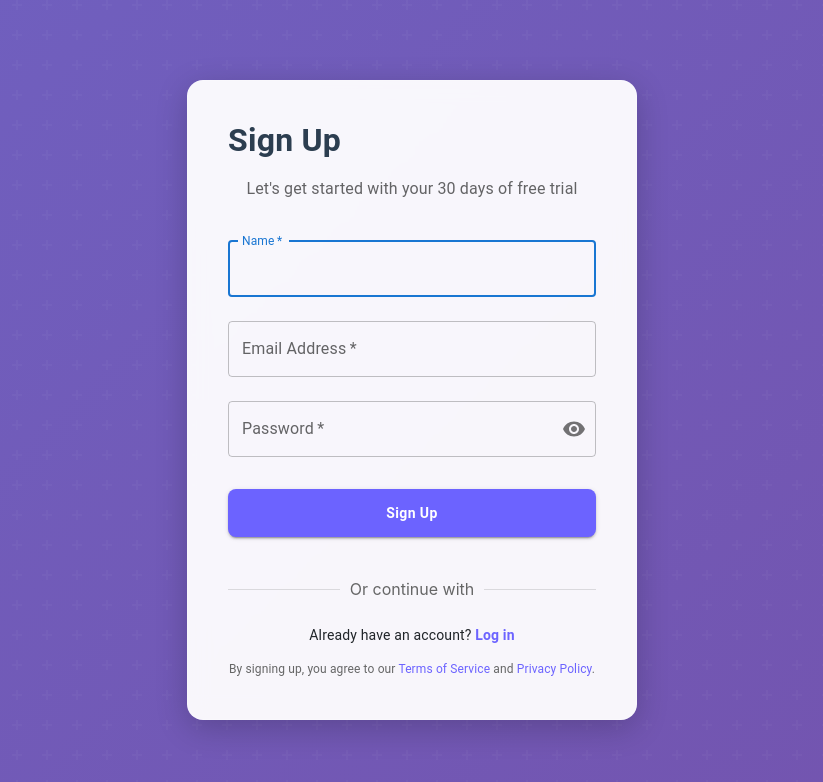
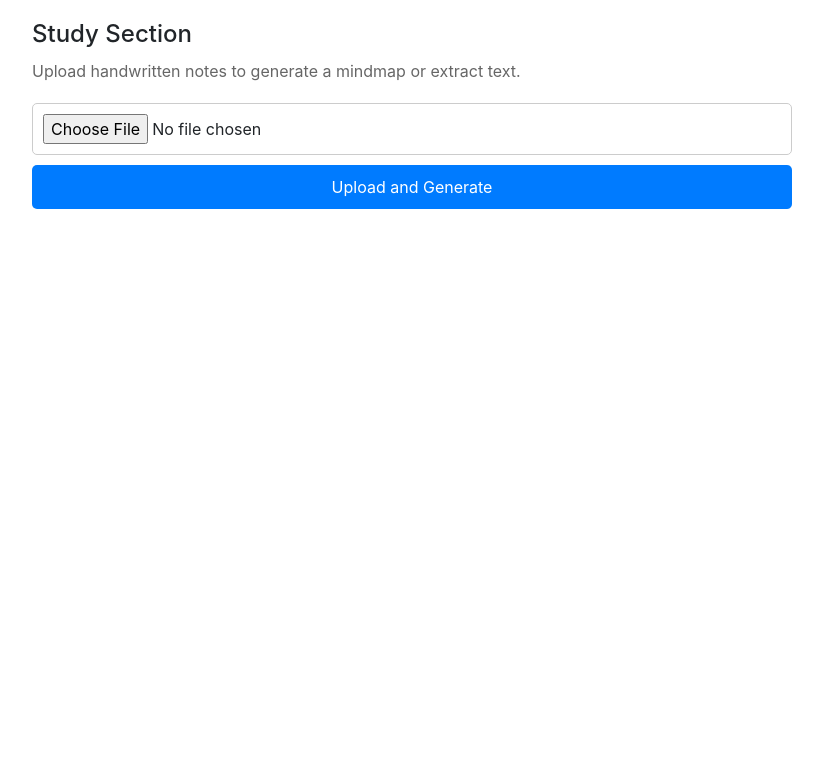
Before and after one commit to vishwajeet075/Note-Manager, a React (Create React App) app: page /study in a window 1280 px wide. Before the commit this address led to /signup. Shown: the top 782 px of the page, without its empty margins (228-1051 px from the left). Built offline with nearby package versions, Linux system fonts and the light colour scheme; sample sign-in values are in the browser's storage.

Commit message:
new section added

```diff
--- a/package.json
+++ b/package.json
@@ -7,6 +7,7 @@
     "@emotion/styled": "^11.14.0",
     "@mui/icons-material": "^6.4.3",
     "@mui/material": "^6.4.3",
+    "axios": "^1.7.9",
     "bootstrap": "^5.3.3",
     "bootstrap-icons": "^1.11.3",
     "cra-template": "1.2.0",
--- a/src/App.js
+++ b/src/App.js
@@ -1,32 +1,34 @@
-import React, { useState, useMemo, useCallback } from 'react';
-import { BrowserRouter as Router, Routes, Route, Navigate } from 'react-router-dom';
-import Sidebar from './components/Sidebar';
-import SearchSort from './components/SearchSort';
-import InputBar from './components/InputBar';
-import NoteCard from './components/NoteCard';
-import NoteModal from './components/NoteModal';
-import Login from './components/Login';
-import Signup from './components/Signup';
-import './App.css';
-import { fetchNotes, addNote as addNoteApi, deleteNote as deleteNoteApi, updateNoteTitle, toggleNoteFavorite } from './utils/api';
-import { useEffect } from 'react';
-// Add these to your existing imports from './utils/api'
+import React, { useState, useMemo, useCallback } from "react";
 import {
-  updateNoteContent,  // Add this
-  uploadNoteImage     // Add this
-} from './utils/api';
+  BrowserRouter as Router,
+  Routes,
+  Route,
+  Navigate,
+} from "react-router-dom";
+import Sidebar from "./components/Sidebar";
+import SearchSort from "./components/SearchSort";
+import InputBar from "./components/InputBar";
+import NoteCard from "./components/NoteCard";
+import NoteModal from "./components/NoteModal";
+import Login from "./components/Login";
+import Signup from "./components/Signup";
+import StudySection from './components/StudySection'; // Import the new component
+import "./App.css";
+import {
+  fetchNotes,
+  addNote as addNoteApi,
+  deleteNote as deleteNoteApi,
+  updateNoteTitle,
+  toggleNoteFavorite,
+} from "./utils/api";
+import { useEffect } from "react";
 
+import { updateNoteContent, uploadNoteImage } from "./utils/api";
 
-
-
-
-
-// Main Dashboard Component
-// Main Dashboard Component
 function Dashboard({ isFavouritesRoute = false }) {
   const [notes, setNotes] = useState([]);
-  const [searchTerm, setSearchTerm] = useState('');
-  const [sortMethod, setSortMethod] = useState('newest');
+  const [searchTerm, setSearchTerm] = useState("");
+  const [sortMethod, setSortMethod] = useState("newest");
   const [selectedNote, setSelectedNote] = useState(null);
 
   useEffect(() => {
@@ -35,7 +37,7 @@ function Dashboard({ isFavouritesRoute = false }) {
         const fetchedNotes = await fetchNotes();
         setNotes(fetchedNotes);
       } catch (error) {
-        console.error('Error loading notes:', error);
+        console.error("Error loading notes:", error);
       }
     };
     loadNotes();
@@ -53,9 +55,9 @@ function Dashboard({ isFavouritesRoute = false }) {
     }
 
     switch (sortMethod) {
-      case 'oldest':
+      case "oldest":
         return result.sort((a, b) => new Date(a.date) - new Date(b.date));
-      case 'title':
+      case "title":
         return result.sort((a, b) => a.title.localeCompare(b.title));
       default:
         return result.sort((a, b) => new Date(b.date) - new Date(a.date));
@@ -66,119 +68,119 @@ function Dashboard({ isFavouritesRoute = false }) {
     try {
       const noteToAdd = {
         ...newNote,
-        date: new Date().toISOString().split('T')[0],
+        date: new Date().toISOString().split("T")[0],
         isFavorite: false,
       };
       const addedNote = await addNoteApi(noteToAdd);
-      setNotes(prevNotes => [...prevNotes, addedNote]);
+      setNotes((prevNotes) => [...prevNotes, addedNote]);
     } catch (error) {
-      console.error('Error adding note:', error);
+      console.error("Error adding note:", error);
     }
   }, []);
 
   const handleCopy = (content) => {
     navigator.clipboard.writeText(content);
-    alert('Copied to clipboard!');
+    alert("Copied to clipboard!");
   };
 
   const handleDelete = async (id) => {
-    console.log('Attempting to delete note with ID:', id); // Debug log
+    console.log("Attempting to delete note with ID:", id); // Debug log
     if (!id) {
-      console.error('No note ID provided for deletion');
+      console.error("No note ID provided for deletion");
       return;
     }
     try {
       await deleteNoteApi(id);
-      setNotes(prevNotes => prevNotes.filter(note => note._id !== id));
+      setNotes((prevNotes) => prevNotes.filter((note) => note._id !== id));
     } catch (error) {
-      console.error('Error deleting note:', error);
+      console.error("Error deleting note:", error);
     }
   };
 
   const handleRename = async (id) => {
-    console.log('Attempting to rename note with ID:', id); // Debug log
+    console.log("Attempting to rename note with ID:", id); // Debug log
     if (!id) {
-      console.error('No note ID provided for renaming');
+      console.error("No note ID provided for renaming");
       return;
     }
-    const newTitle = prompt('Enter new title:');
+    const newTitle = prompt("Enter new title:");
     if (newTitle) {
       try {
         // eslint-disable-next-line
         const updatedNote = await updateNoteTitle(id, newTitle);
-        setNotes(prevNotes =>
-          prevNotes.map(note =>
+        setNotes((prevNotes) =>
+          prevNotes.map((note) =>
             note._id === id ? { ...note, title: newTitle } : note
           )
         );
       } catch (error) {
-        console.error('Error renaming note:', error);
+        console.error("Error renaming note:", error);
       }
     }
   };
 
   const handleFavorite = async (id) => {
-    console.log('Attempting to toggle favorite for note ID:', id); // Debug log
+    console.log("Attempting to toggle favorite for note ID:", id); // Debug log
     if (!id) {
-      console.error('No note ID provided for favorite toggle');
+      console.error("No note ID provided for favorite toggle");
       return;
     }
     try {
       // eslint-disable-next-line
       const updatedNote = await toggleNoteFavorite(id);
-      setNotes(prevNotes =>
-        prevNotes.map(note =>
+      setNotes((prevNotes) =>
+        prevNotes.map((note) =>
           note._id === id ? { ...note, isFavorite: !note.isFavorite } : note
         )
       );
     } catch (error) {
-      console.error('Error updating favorite status:', error);
+      console.error("Error updating favorite status:", error);
     }
   };
 
   // Add these after handleFavorite in your Dashboard component
 
   const handleNoteUpdate = async (noteId, updatedContent) => {
-  console.log('Attempting to update content for note ID:', noteId); // Debug log
+    console.log("Attempting to update content for note ID:", noteId); // Debug log
     if (!noteId) {
-    console.error('No note ID provided for content update');
+      console.error("No note ID provided for content update");
       return;
     }
     try {
       const updatedNote = await updateNoteContent(noteId, updatedContent);
-    setNotes(prevNotes =>
-      prevNotes.map(note =>
+      setNotes((prevNotes) =>
+        prevNotes.map((note) =>
           note._id === noteId ? { ...note, content: updatedContent } : note
         )
       );
       return updatedNote;
     } catch (error) {
-    console.error('Error updating note content:', error);
+      console.error("Error updating note content:", error);
       throw error;
     }
   };
 
   const handleImageUpload = async (noteId, imageFile) => {
-  console.log('Attempting to upload image for note ID:', noteId); // Debug log
+    console.log("Attempting to upload image for note ID:", noteId); // Debug log
     if (!noteId) {
-    console.error('No note ID provided for image upload');
+      console.error("No note ID provided for image upload");
       return;
     }
     try {
       const uploadedImage = await uploadNoteImage(noteId, imageFile);
-    setNotes(prevNotes =>
-      prevNotes.map(note =>
+      setNotes((prevNotes) =>
+        prevNotes.map((note) =>
           note._id === noteId
             ? {
                 ...note,
-              images: [...(note.images || []), uploadedImage]
+                images: [...(note.images || []), uploadedImage],
               }
             : note
         )
       );
       return uploadedImage;
     } catch (error) {
-    console.error('Error uploading image:', error);
+      console.error("Error uploading image:", error);
       throw error;
     }
   };
@@ -195,8 +197,8 @@ const handleImageUpload = async (noteId, imageFile) => {
               note={note}
               onClick={() => setSelectedNote(note)}
               onCopy={handleCopy}
-              onDelete={()=>handleDelete(note._id)}
-              onRename={()=>handleRename(note._id)}
+              onDelete={() => handleDelete(note._id)}
+              onRename={() => handleRename(note._id)}
             />
           ))}
         </div>
@@ -218,26 +220,20 @@ const handleImageUpload = async (noteId, imageFile) => {
 
 // Protected Route Component
 const ProtectedRoute = ({ children }) => {
-  const isAuthenticated = localStorage.getItem('token'); // Check if user is authenticated
+  const isAuthenticated = localStorage.getItem("token"); // Check if user is authenticated
   return isAuthenticated ? children : <Navigate to="/login" />;
 };
 
-// Main App Component with Routing
-// Main App Component with Routing
 function App() {
   return (
     <Router>
       <Routes>
-        {/* Default route redirects to Signup */}
         <Route path="/" element={<Navigate to="/signup" />} />
 
-        {/* Signup Route */}
         <Route path="/signup" element={<Signup />} />
 
-        {/* Login Route */}
         <Route path="/login" element={<Login />} />
 
-        {/* Dashboard Route (Protected) */}
         <Route
           path="/dashboard"
           element={
@@ -247,7 +243,6 @@ function App() {
           }
         />
 
-        {/* Favourites Route (Protected) */}
         <Route
           path="/favourites"
           element={
@@ -257,7 +252,6 @@ function App() {
           }
         />
 
-        {/* Questions Route (Protected) */}
         <Route
           path="/questions"
           element={
@@ -267,7 +261,16 @@ function App() {
           }
         />
 
-        {/* Fallback Route */}
+        {/* Add Study Section Route */}
+        <Route
+          path="/study"
+          element={
+            <ProtectedRoute>
+              <StudySection />
+            </ProtectedRoute>
+          }
+        />
+
         <Route path="*" element={<Navigate to="/signup" />} />
       </Routes>
     </Router>
--- a/src/components/Sidebar.js
+++ b/src/components/Sidebar.js
@@ -1,3 +1,4 @@
+// Sidebar.js
 import React, { useState, useEffect } from 'react';
 import { useLocation, useNavigate } from "react-router-dom";
 import { LogOut, User } from 'lucide-react';
@@ -50,6 +51,14 @@ const Sidebar = () => {
             <span className="menu-icon">⭐</span>
             <span>Favourites</span>
           </div>
+          {/* Add Study Section */}
+          <div
+            className={`sidebar-menu-item ${activeTab === '/study' ? 'active' : ''}`}
+            onClick={() => navigate('/study')}
+          >
+            <span className="menu-icon">📚</span>
+            <span>Study</span>
+          </div>
         </div>
       </div>
 
--- /dev/null
+++ b/src/components/StudySection.js
@@ -0,0 +1,70 @@
+// StudySection.js
+import React, { useState } from 'react';
+import axios from 'axios';
+import '../css/StudySection.css';
+
+
+
+const StudySection = () => {
+  const [image, setImage] = useState(null);
+  const [loading, setLoading] = useState(false);
+  const [result, setResult] = useState(""); // Ensure it's a string
+
+  const handleImageUpload = async (e) => {
+    e.preventDefault();
+    if (!image) return;
+
+    setLoading(true);
+    const formData = new FormData();
+    formData.append("image", image);
+
+    try {
+      const response = await axios.post("https://note-manager-backend-iuif.onrender.com/study/upload", formData, {
+        headers: {
+          Authorization: `Bearer ${localStorage.getItem("token")}`,
+          "Content-Type": "multipart/form-data",
+        },
+      });
+
+      // Extract text from response object properly
+      if (response.data && typeof response.data === "object") {
+        setResult(response.data.extractedText || "No text extracted.");
+      } else {
+        setResult("Invalid response format from server.");
+      }
+    } catch (error) {
+      console.error("Error uploading image:", error);
+      alert("Failed to process image. Please try again.");
+    } finally {
+      setLoading(false);
+    }
+  };
+
+  return (
+    <div className="study-section">
+      <h2>Study Section</h2>
+      <p>Upload handwritten notes to generate a mindmap or extract text.</p>
+
+      <form onSubmit={handleImageUpload}>
+        <input
+          type="file"
+          accept="image/*"
+          onChange={(e) => setImage(e.target.files[0])}
+          required
+        />
+        <button type="submit" disabled={loading}>
+          {loading ? "Processing..." : "Upload and Generate"}
+        </button>
+      </form>
+
+      {result && (
+        <div className="result-container">
+          <h3>Extracted Text</h3>
+          <p>{result}</p>
+        </div>
+      )}
+    </div>
+  );
+};
+
+export default StudySection;
--- /dev/null
+++ b/src/css/StudySection.css
@@ -0,0 +1,52 @@
+/* StudySection.css */
+.study-section {
+    padding: 20px;
+    max-width: 800px;
+    margin: 0 auto;
+  }
+
+  .study-section h2 {
+    font-size: 24px;
+    margin-bottom: 10px;
+  }
+
+  .study-section p {
+    font-size: 16px;
+    color: #666;
+    margin-bottom: 20px;
+  }
+
+  .study-section form {
+    display: flex;
+    flex-direction: column;
+    gap: 10px;
+  }
+
+  .study-section input[type="file"] {
+    padding: 10px;
+    border: 1px solid #ccc;
+    border-radius: 5px;
+  }
+
+  .study-section button {
+    padding: 10px;
+    background-color: #007bff;
+    color: white;
+    border: none;
+    border-radius: 5px;
+    cursor: pointer;
+  }
+
+  .study-section button:disabled {
+    background-color: #ccc;
+    cursor: not-allowed;
+  }
+
+  .result-container {
+    margin-top: 20px;
+  }
+
+  .result-container img {
+    max-width: 100%;
+    border-radius: 5px;
+  }
--- a/src/utils/api.js
+++ b/src/utils/api.js
@@ -1,6 +1,6 @@
-const API_BASE_URL = 'https://note-manager-backend-iuif.onrender.com'; // Adjust this to your backend URL
+const API_BASE_URL = 'https://note-manager-backend-iuif.onrender.com';
 
-// Helper function to get JWT token from localStorage
+
 const getAuthHeader = () => {
   const token = localStorage.getItem('token');
   return {
@@ -25,7 +25,7 @@ export const fetchNotes = async () => {
   }
 };
 
-// Add a new note
+
 export const addNote = async (noteData) => {
   try {
     const response = await fetch(`${API_BASE_URL}/notes`, {
@@ -42,12 +42,12 @@ export const addNote = async (noteData) => {
   }
 };
 
-// Delete a note
+
 export const deleteNote = async (noteId) => {
   if (!noteId) {
     throw new Error('Note ID is required');
   }
-  console.log('Deleting note with ID:', noteId); // Debug log
+  console.log('Deleting note with ID:', noteId);
 
   try {
     const response = await fetch(`${API_BASE_URL}/notes/${noteId}`, {
```
Also changed, not shown: 1 other file (tests, documents, lock files or other folders). Lines whose indentation alone changed are shown as unchanged.
